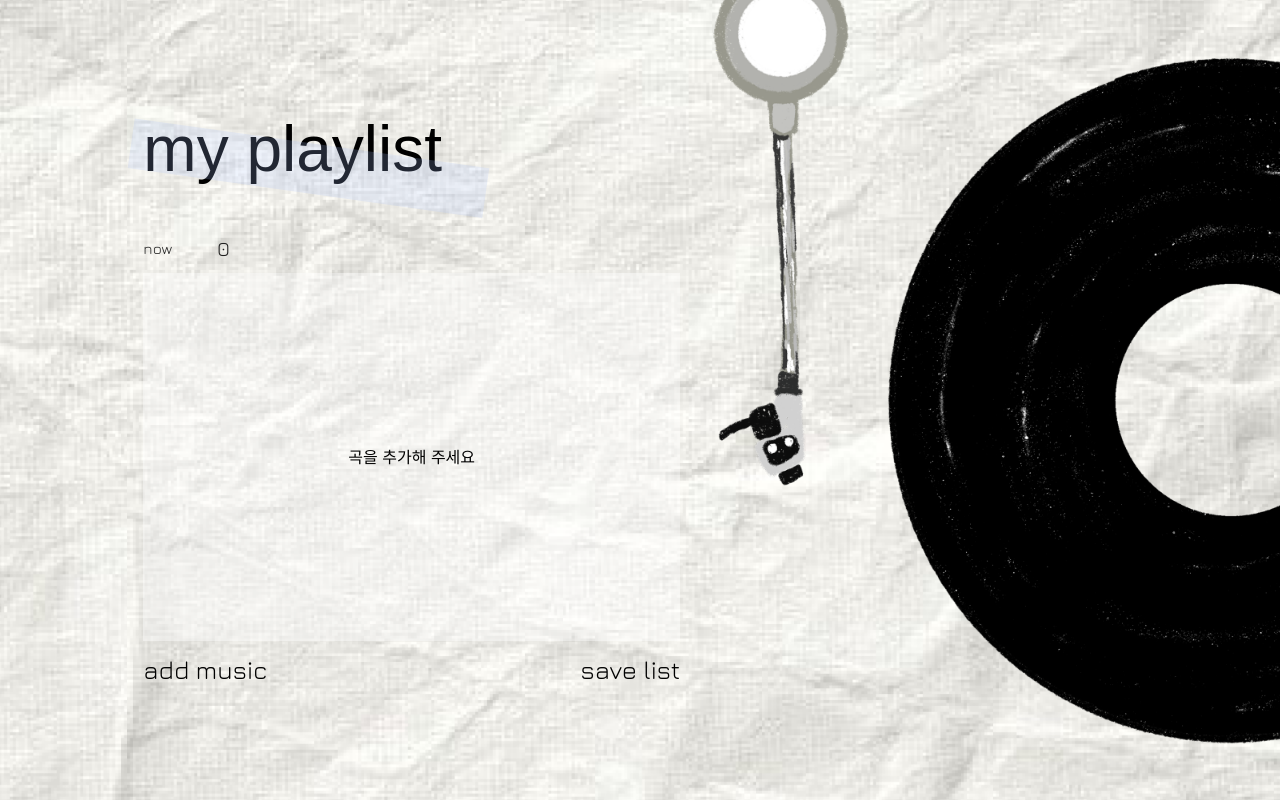
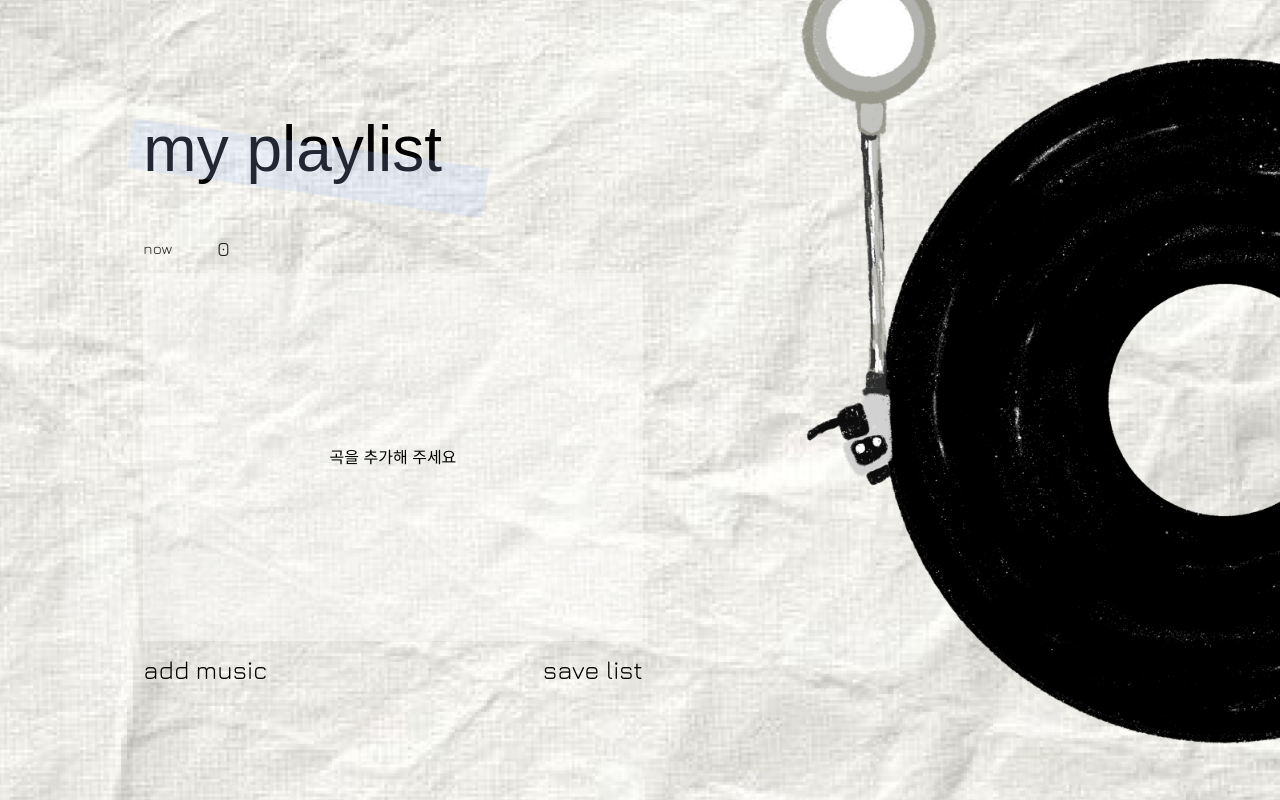
Before and after one commit to yuniverse96/playlist, a React (Vite) app: page / in a window 1280 px wide. Built offline with nearby package versions, Linux system fonts and the light colour scheme; a web font is replaced by a local one.

Commit message:
#lp_bar 위치수정

```diff
--- a/src/style/common.css
+++ b/src/style/common.css
@@ -16,9 +16,9 @@
 #wrap * {box-sizing: border-box;}
 
 /*플레이리스트*/
-#main{width: 100%; height: 100%; padding-left: 11.2vw; display: flex; gap: 100px; align-items: center; flex-wrap: wrap;}
+#main{width: 100%; height: 100%; padding-left: 11.2vw; display: flex; gap: 5vw; align-items: center; }
 /* #main .left {width: clamp(300px, 36vw, 550px);  } */
-#main .left {width:100px; flex: 1 1 auto;  }
+#main .left {width: clamp(300px, 39vw, 600px);  }
 #main .left h2 {display: inline-block; font-family: 'Eonggeongkwi', sans-serif; font-size: clamp(24px, 5vw, 80px); position: relative;}
 #main .left h2::after {content: ""; width: 120%; height: 50px; display: inline-block; background-color: rgba(169, 192, 255, 0.2); position: absolute; top: 70%; left: -17px; transform: rotate(8deg) translate(0,-50%);}
 #main .left .total_info {width: 100%; margin-top: clamp(25px, 4.5vh, 45px); margin-bottom: 10px; display: flex; gap: 45px; align-items: center; color: #202020;  font-family: "Jura", sans-serif;}
@@ -35,9 +35,6 @@
 #main .left .list_wrap .list_box .album_info h3 {font-size: clamp(16px, 1.59vw, 24px); text-overflow: ellipsis; white-space: nowrap; overflow: hidden; word-break: normal; }
 #main .left .list_wrap .list_box .album_info p{font-size: clamp(11px, 1.19vw, 18px);}
 
-
-
-
 #main .left .list_wrap .empty {position: absolute; top: 50%; left: 50%; transform: translate(-50%,-50%);}
 
 
@@ -49,8 +46,8 @@
 
 
 /*lp 디자인*/
-#main  .right { width: clamp(500px, 39vw, 1000px); height: 100%; position: relative;}
-#main  .right .lp_bar {position: absolute; top: -5vh; left: -15%; z-index: 8; transform-origin: left top;  height: 67%; aspect-ratio: 190/660; overflow: hidden;}
+#main  .right { width: clamp(500px, 39vw, 1000px); flex:1 1 auto; height: 100%; position: relative;}
+#main  .right .lp_bar {position: absolute; top: -5vh; left: 15%; z-index: 8; transform-origin: left top;  height: 67%; aspect-ratio: 190/660; overflow: hidden;}
 #main  .right .lp_bar > img {width: 100%; height: 100%; object-fit: cover;}
 #main  .right .lp_wrap {width: clamp(500px, 100vh, 1200px); height: clamp(500px, 100vh, 1200px); position: relative; top: 50%; left: 90%; transform: translate(-50%, -50%) ; }
 #main  .right .lp_wrap .vinyl {width: 100%; height: 100%; position: absolute; top: 50%; left: 50%; transform: translate(-50%,-50%); z-index: 5;}
```
